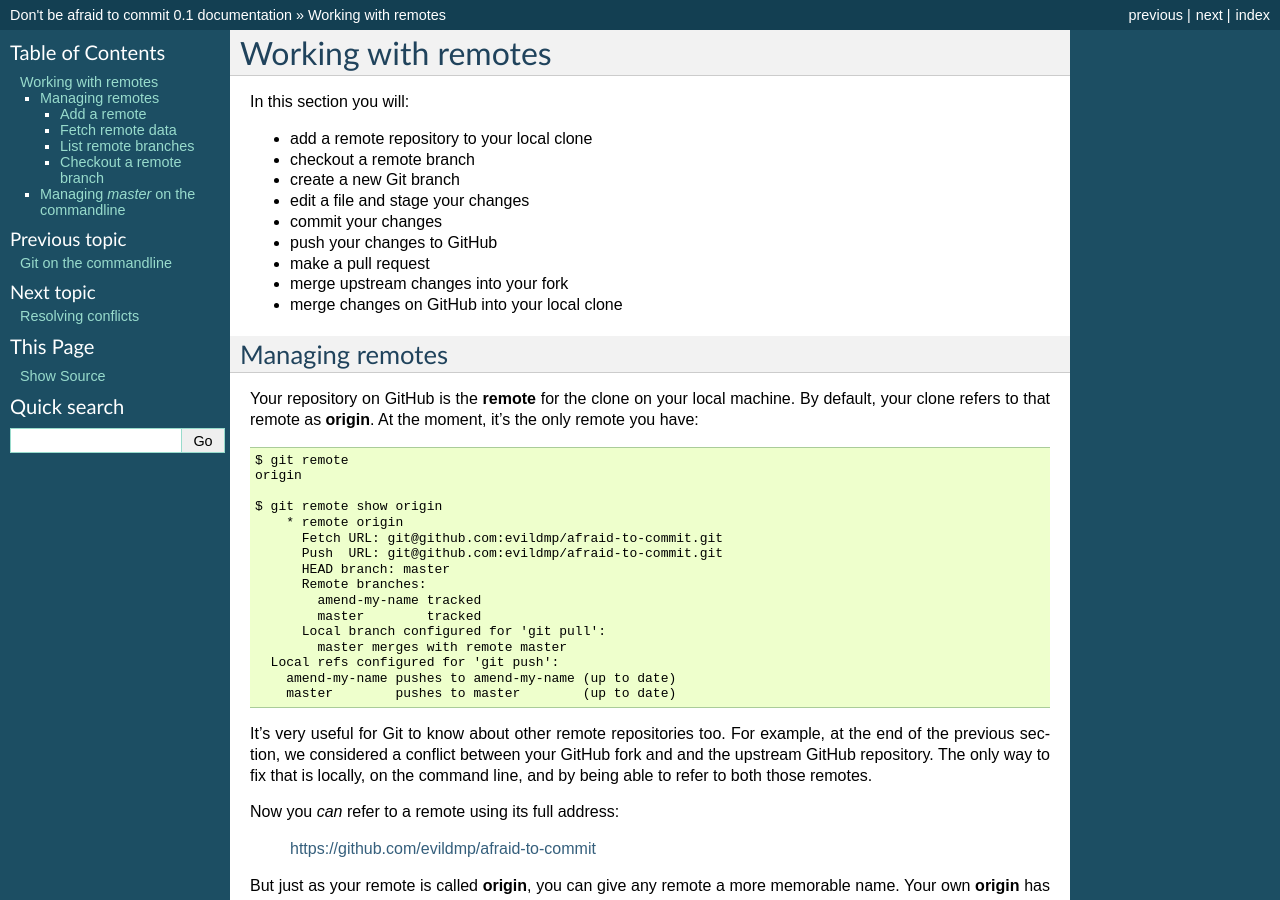
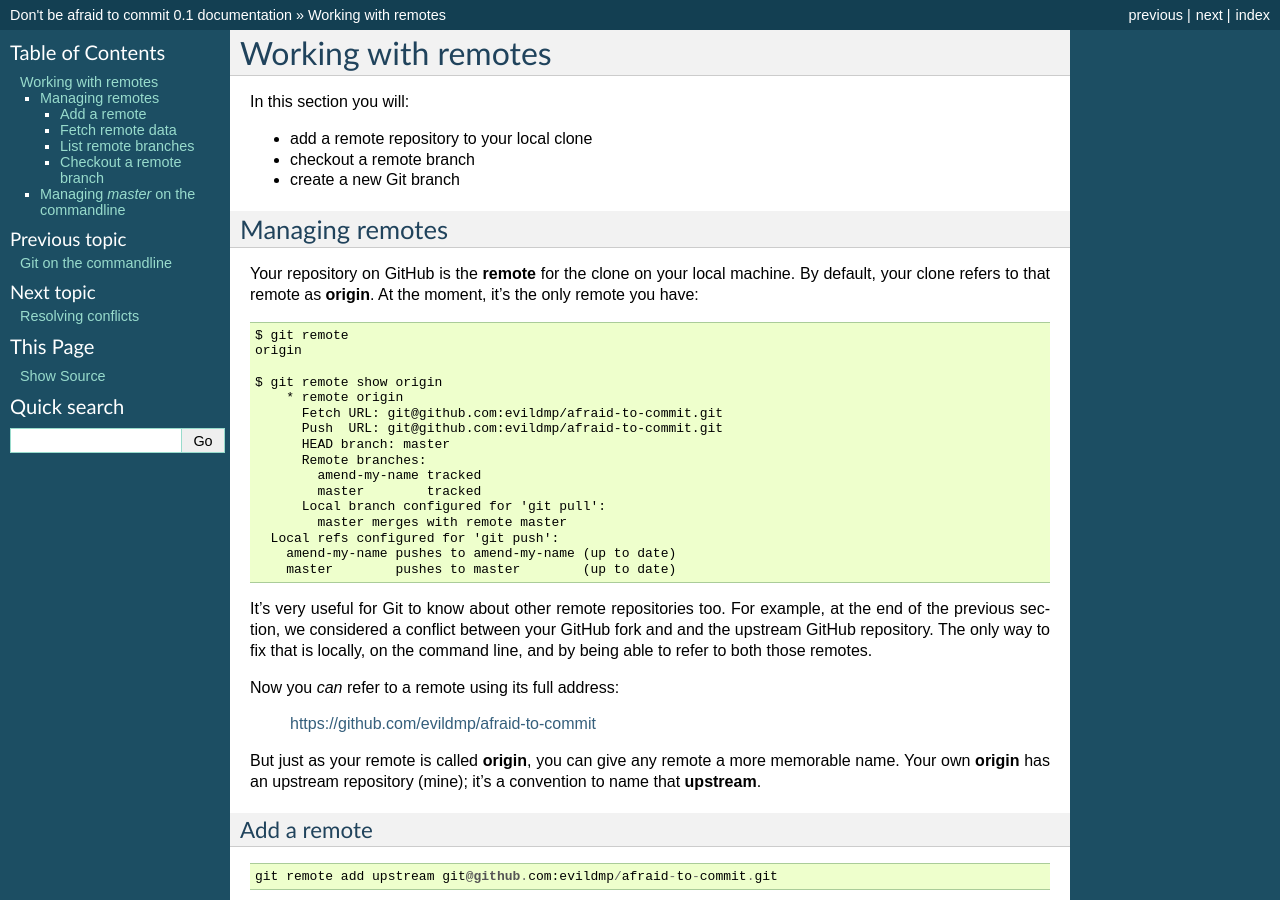
Before and after one commit to evildmp/afraid-to-commit, a Sphinx documentation site: the page built from docs/remotes.rst, in a window 1280 px wide and 900 px high. Built offline with Sphinx 7.4.7, drawn with Linux system fonts in a browser that asks for light colours.

Commit message:
Update remotes.rst

```diff
--- a/docs/remotes.rst
+++ b/docs/remotes.rst
@@ -7,12 +7,7 @@ In this section you will:
 *	add a remote repository to your local clone
 *	checkout a remote branch
 *	create a new Git branch
-*	edit a file and stage your changes
-*	commit your changes
-*	push your changes to GitHub
-*	make a pull request
-*   merge upstream changes into your fork
-*	merge changes on GitHub into your local clone
+
 Managing remotes
 ================
 
```
